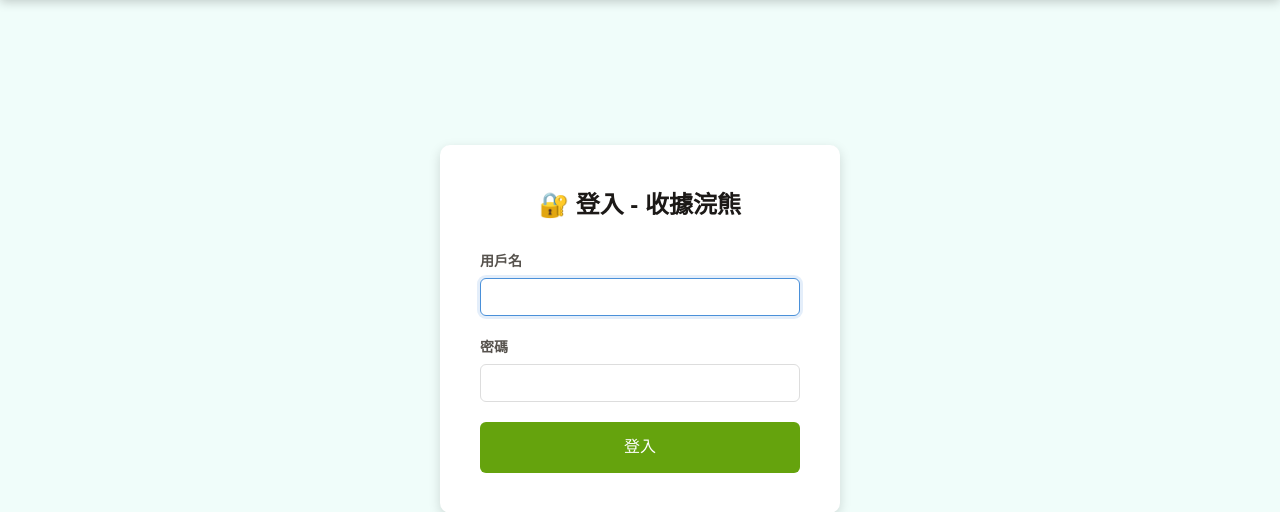
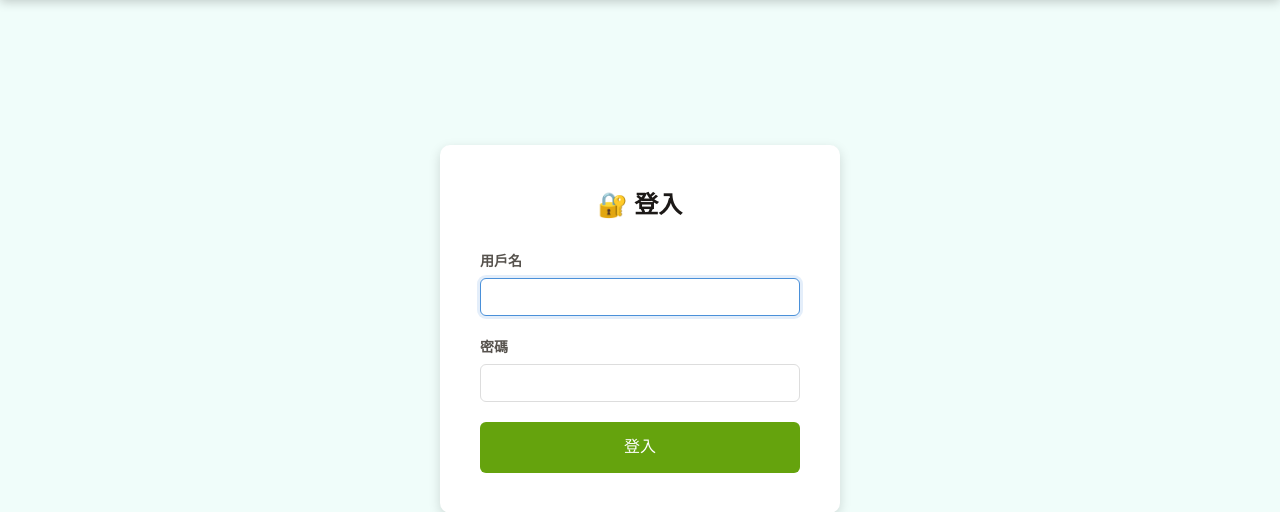
Before and after one commit to hklamsir/ocr-receipt-scanner, a PHP site: page /tcpdf/login.php in a window 1280 px wide. Shown: the part 69-581 px from the top of the page. Run offline with PHP 8.4, Linux system fonts and the light colour scheme; some libraries are stand-ins or nearby versions.

Commit message:
fix: remove subtitle from login header

```diff
--- a/login.php
+++ b/login.php
@@ -69,7 +69,7 @@ include __DIR__ . '/includes/header.php';
 
 <div class="container login-wrapper">
     <div class="login-box">
-        <h1>🔐 登入 - 收據浣熊</h1>
+        <h1>🔐 登入</h1>
 
         <div class="login-error" id="error"></div>
 
```
